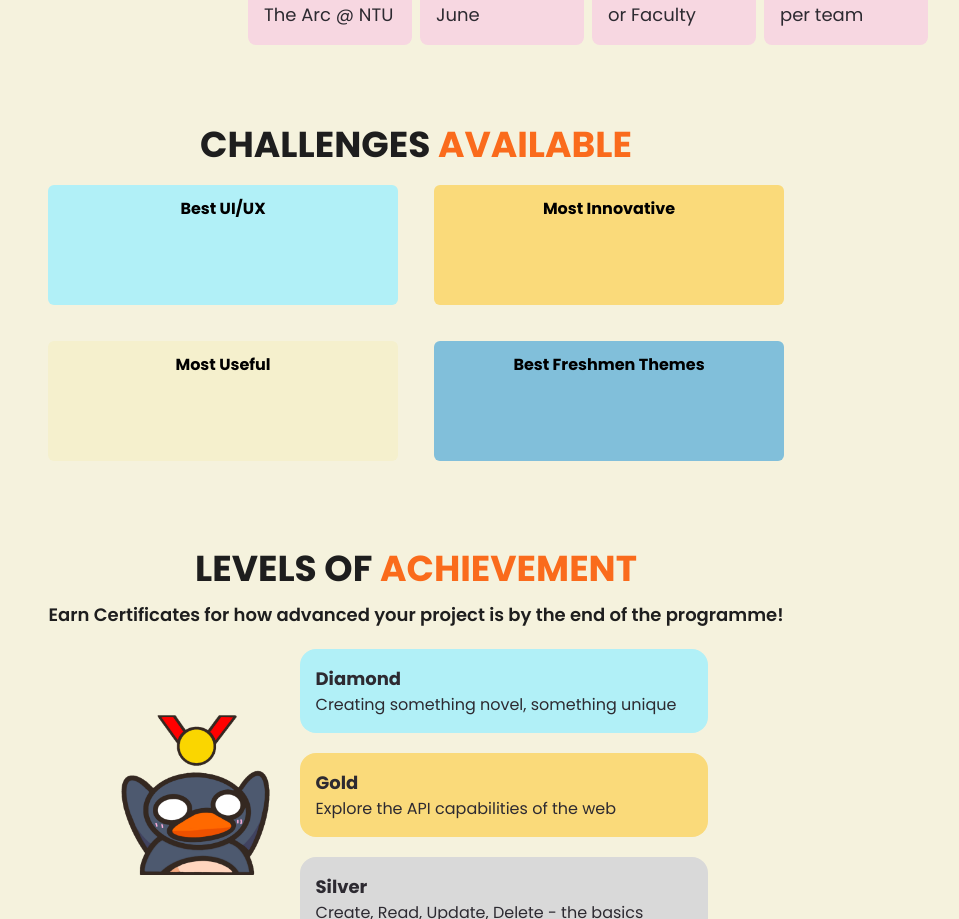
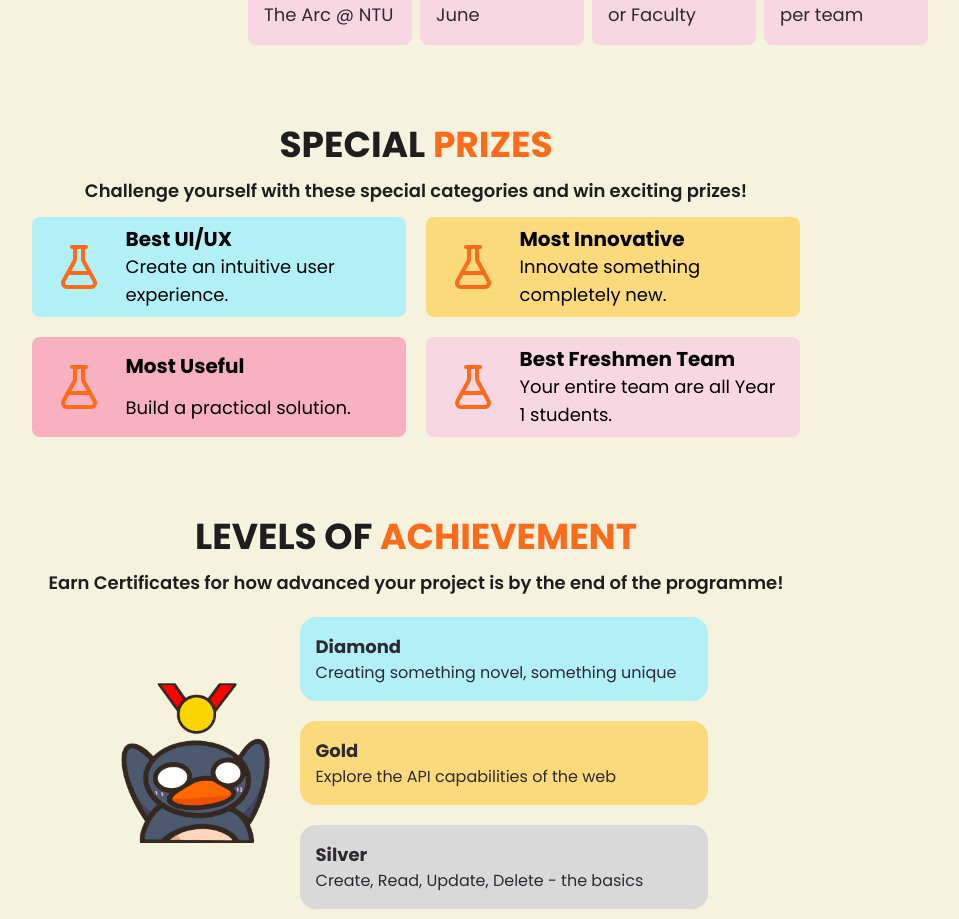
Before and after one commit to DevHub-iLab/summerbuild-2025, a React (Vite) app: page / in a window 1280 px wide. Shown: the part 983-1902 px from the top of the page, without its empty margins (224-1183 px from the left). Built offline with nearby package versions, Linux system fonts and the light colour scheme; the HTML template or start-up script is replaced by a standard one.

Commit message:
⚡ Update Challenge component layout and enhance ChallengeCard with descriptions

```diff
--- a/src/components/Body/Challenge/Challenge.jsx
+++ b/src/components/Body/Challenge/Challenge.jsx
@@ -4,14 +4,34 @@ function Challenge() {
     return (
         <div className="mt-20 flex flex-col items-center">
             <h1 className="justify-center text-center text-2xl font-bold uppercase sm:text-3xl md:text-4xl">
-                <span className="text-[#1E1E1E]">Challenges </span>
-                <span className="text-[#FA6B1C]">available</span>
+                <span className="text-[#1E1E1E]">Special </span>
+                <span className="text-[#FA6B1C]">Prizes</span>
             </h1>
-            <div className="mt-3 grid max-w-[1000px] grid-cols-1 justify-items-center gap-5 md:grid-cols-2">
-                <ChallengeCard color="#B1F0F7" text="Best UI/UX" />
-                <ChallengeCard color="#FADA7A" text="Most Innovative" />
-                <ChallengeCard color="#F5F0CD" text="Most Useful" />
-                <ChallengeCard color="#81BFDA" text="Best Freshmen Themes" />
+            <h3 className="mt-3 text-center text-lg font-semibold text-[#1E1E1E]">
+                Challenge yourself with these special categories and win
+                exciting prizes!
+            </h3>
+            <div className="mt-3 grid max-w-[90vw] auto-rows-auto grid-cols-1 justify-items-center gap-2 sm:max-w-[80vw] lg:grid-cols-2 lg:gap-5 xl:max-w-[60vw]">
+                <ChallengeCard
+                    color="#B1F0F7"
+                    text="Best UI/UX"
+                    description="Create an intuitive user experience."
+                />
+                <ChallengeCard
+                    color="#FADA7A"
+                    text="Most Innovative"
+                    description="Innovate something completely new."
+                />
+                <ChallengeCard
+                    color="#f7b1c1"
+                    text="Most Useful"
+                    description="Build a practical solution."
+                />
+                <ChallengeCard
+                    color="#f7d7e1"
+                    text="Best Freshmen Team"
+                    description="Your entire team are all Year 1 students."
+                />
             </div>
         </div>
     )
--- a/src/components/Body/Challenge/ChallengeCard.jsx
+++ b/src/components/Body/Challenge/ChallengeCard.jsx
@@ -1,12 +1,17 @@
+import { FlaskConical } from "lucide-react"
+
 function ChallengeCard(props) {
     return (
         <div
-            className="m-2 h-30 w-[325px] transform rounded-md text-center transition-all duration-300 ease-in-out hover:scale-105 hover:shadow-lg hover:shadow-gray-400 sm:w-[350px]"
-            style={{ backgroundColor: props.color || "transparent" }}
-        >
-            <h1 className="mt-1 p-2 font-bold">
-                {props.text || "Default Challenge"}
-            </h1>
+            className="col-span-1 grid h-full w-full grid-cols-4 rounded-lg py-2"
+            style={{ backgroundColor: props.color }}>
+            <div className="col-span-1 flex h-full w-full items-center justify-center px-2 py-4 lg:px-0">
+                <FlaskConical size={48} color="#FA6B1C" />
+            </div>
+            <div className="col-span-3 flex w-full flex-col items-start justify-around pr-4">
+                <h1 className="text-xl font-bold">{props.text}</h1>
+                <h2 className="text-lg">{props.description}</h2>
+            </div>
         </div>
     )
 }
```
